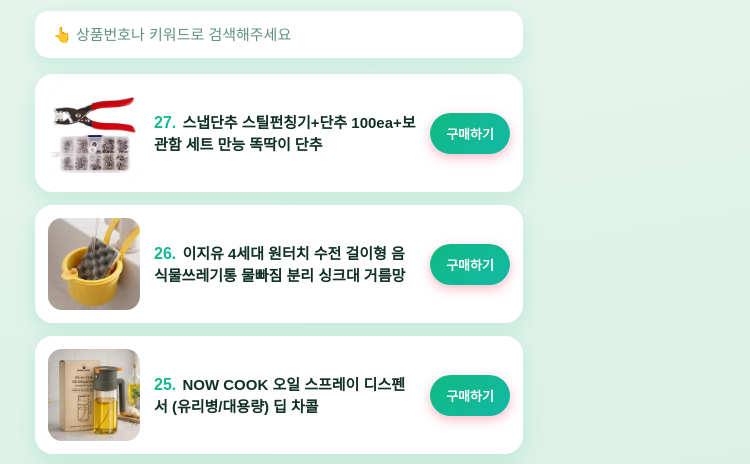
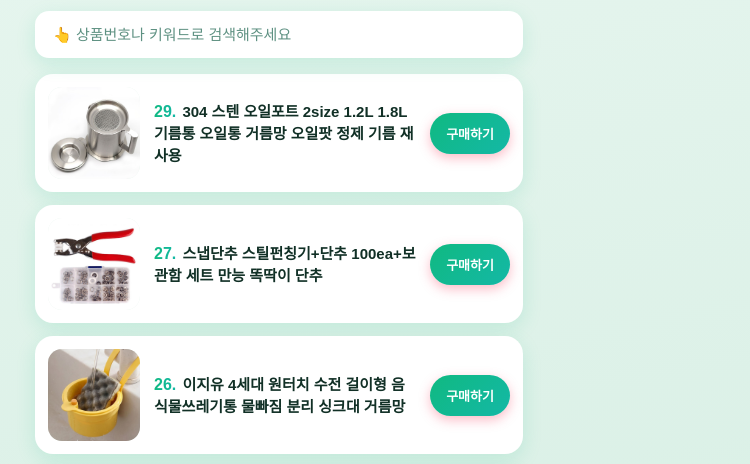
Before and after one commit to shop1649/temjoop, a plain HTML site: page index.html in a window 1280 px wide. Shown: the part 270-734 px from the top of the page, without its empty margins (361-1111 px from the left). Drawn offline with Linux system fonts and the light colour scheme.

Commit message:
상품 갱신 2026-09-22 14:37

```diff
--- a/index.html
+++ b/index.html
@@ -72,6 +72,11 @@ footer{margin-top:28px;text-align:center;font-size:11px;color:var(--sub);line-he
 <div class="notice">이 페이지는 쿠팡 파트너스 활동의 일환으로, 이에 따른 일정액의 수수료를 제공받습니다.</div>
 <input class="search" id="q" type="search" placeholder="👆 상품번호나 키워드로 검색해주세요"
  oninput="for(const c of document.querySelectorAll('.card'))c.style.display=c.dataset.k.includes(this.value.trim().toLowerCase())?'':'none'">
+<a class="card" data-k="29 304 스텐 오일포트 2size 1.2l 1.8l  기름통 오일통 거름망 오일팟 정제 기름 재사용" href="https://link.coupang.com/re/AFFSDP?lptag=AF6252943&amp;pageKey=5346608431&amp;itemId=7852810790&amp;vendorItemId=75142487466&amp;traceid=V0-153-46733b539e6b7532&amp;requestid=20260922143147450141538608&amp;token=31850C%7CMIXED&amp;pt=0&amp;slot=6" target="_blank" rel="noopener sponsored">
+  <img class="thumb" src="img/29-9bb65aad.jpg" alt="" loading="lazy">
+  <div class="info"><div class="name"><span class="no">29.</span> 304 스텐 오일포트 2size 1.2L 1.8L  기름통 오일통 거름망 오일팟 정제 기름 재사용</div></div>
+  <span class="btn">구매하기</span>
+</a>
 <a class="card" data-k="27 스냅단추 스틸펀칭기+단추 100ea+보관함 세트 만능 똑딱이 단추" href="https://link.coupang.com/re/AFFSDP?lptag=AF6252943&amp;pageKey=7372653654&amp;itemId=19022105173&amp;vendorItemId=86146442989&amp;traceid=V0-153-fa3be5b69cde16e0&amp;clickBeacon=b4ac1630-b5b9-11f1-a934-98ae74dae6ec%7E3&amp;requestid=20260921214102910322253226&amp;token=31850C%7CMIXED&amp;pt=1&amp;slot=5" target="_blank" rel="noopener sponsored">
   <img class="thumb" src="img/27-80ecd328.jpg" alt="" loading="lazy">
   <div class="info"><div class="name"><span class="no">27.</span> 스냅단추 스틸펀칭기+단추 100ea+보관함 세트 만능 똑딱이 단추</div></div>
```
